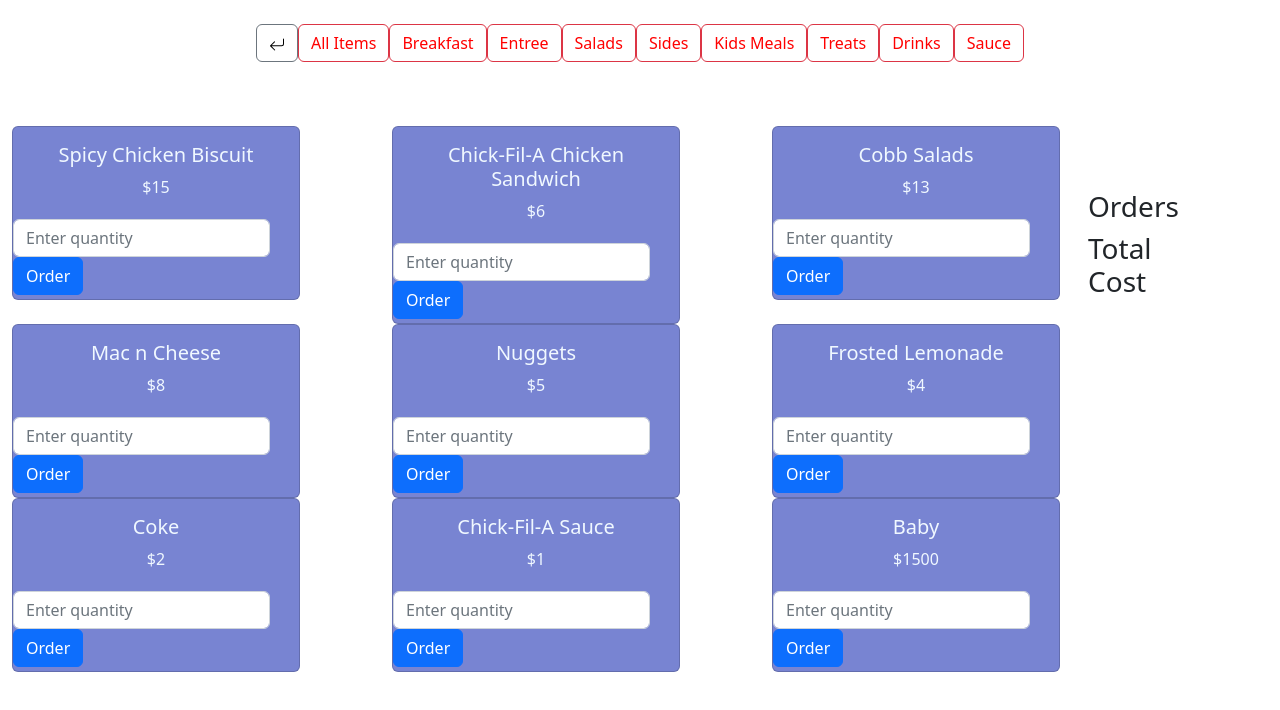
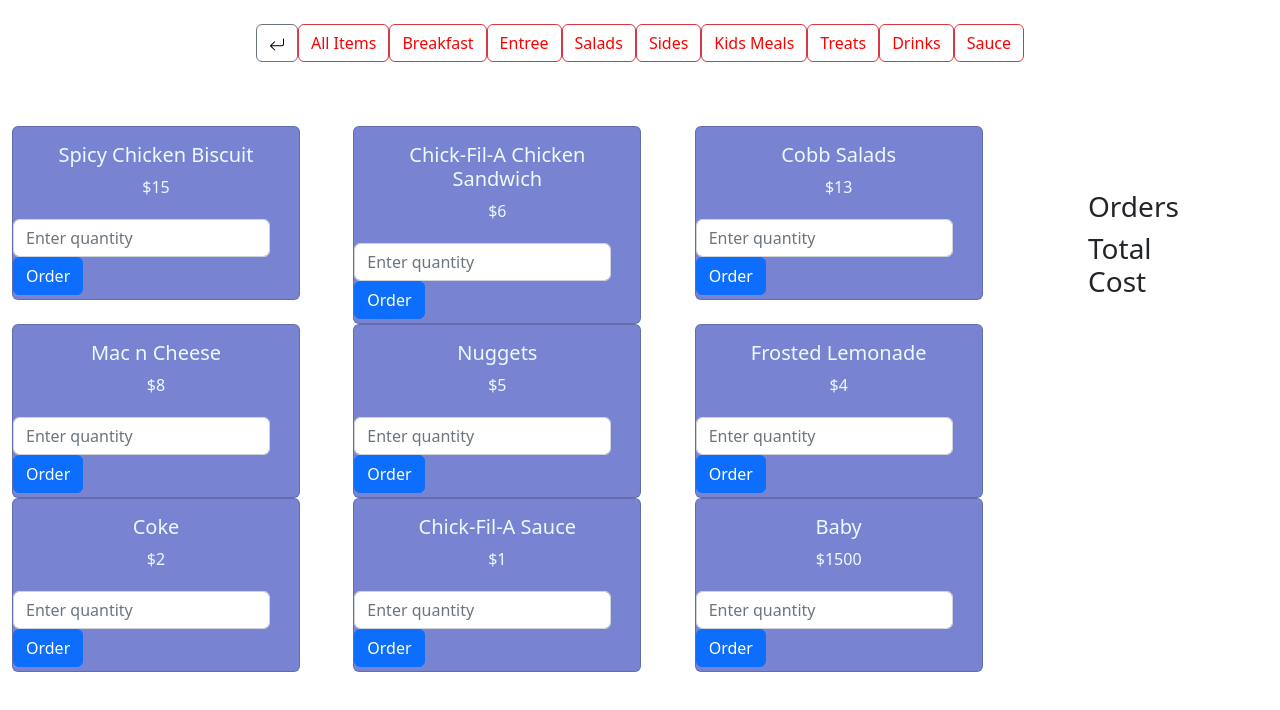
Before and after one commit to CSCE315-F22-Taele/Team-54-Project_3, a React (Create React App) app in the folder my-app/: page /Cashier in a window 1280 px wide. Shown: the top 710 px of the page. Built offline with nearby package versions, Linux system fonts and the light colour scheme.

Commit message:
edited orders panel css

```diff
--- a/my-app/src/index.css
+++ b/my-app/src/index.css
@@ -24,7 +24,7 @@
 .menu-align {
     position: absolute;
     display: flex;
-    left: 0px;
+    right: 20%;
 }
 
 .order-align {
```
